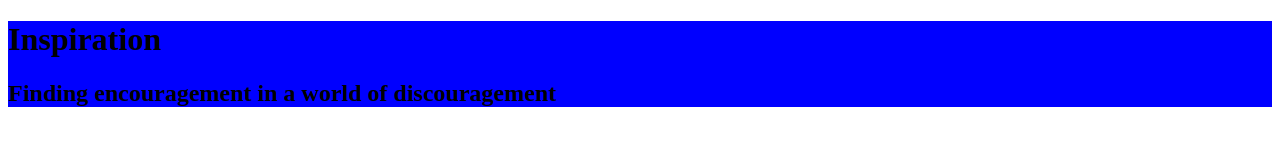
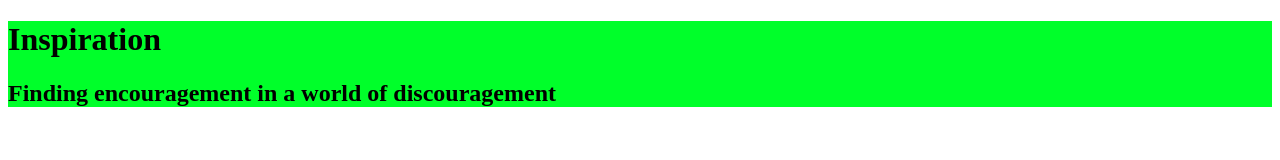
Before and after one commit to mattmcvay/Inspiration, a plain HTML site: page index.html in a window 1280 px wide. Drawn offline with Linux system fonts and the light colour scheme.

Commit message:
styles.css v2

```diff
--- a/styles.css
+++ b/styles.css
@@ -1,4 +1,4 @@
 .header {
-    background-color: blue;
+    background-color: rgb(0, 255, 42);
 
 }
```
